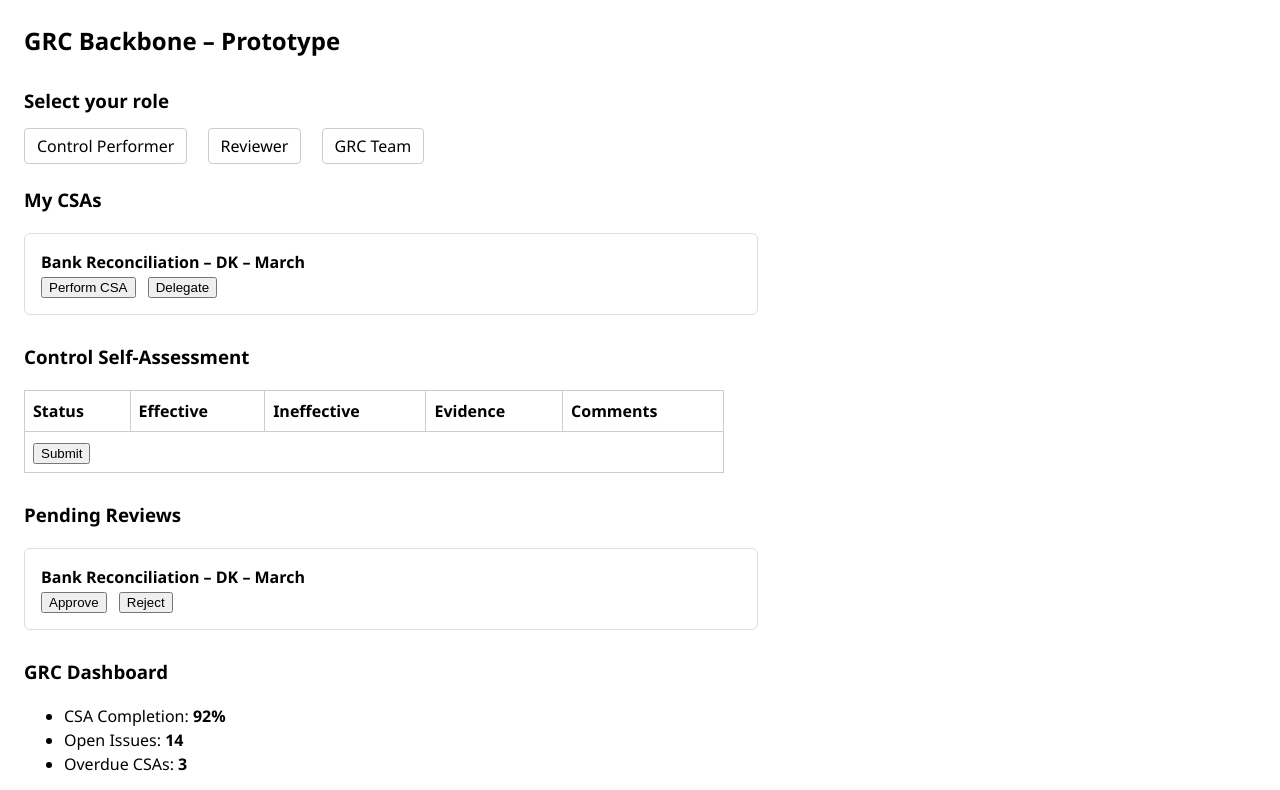
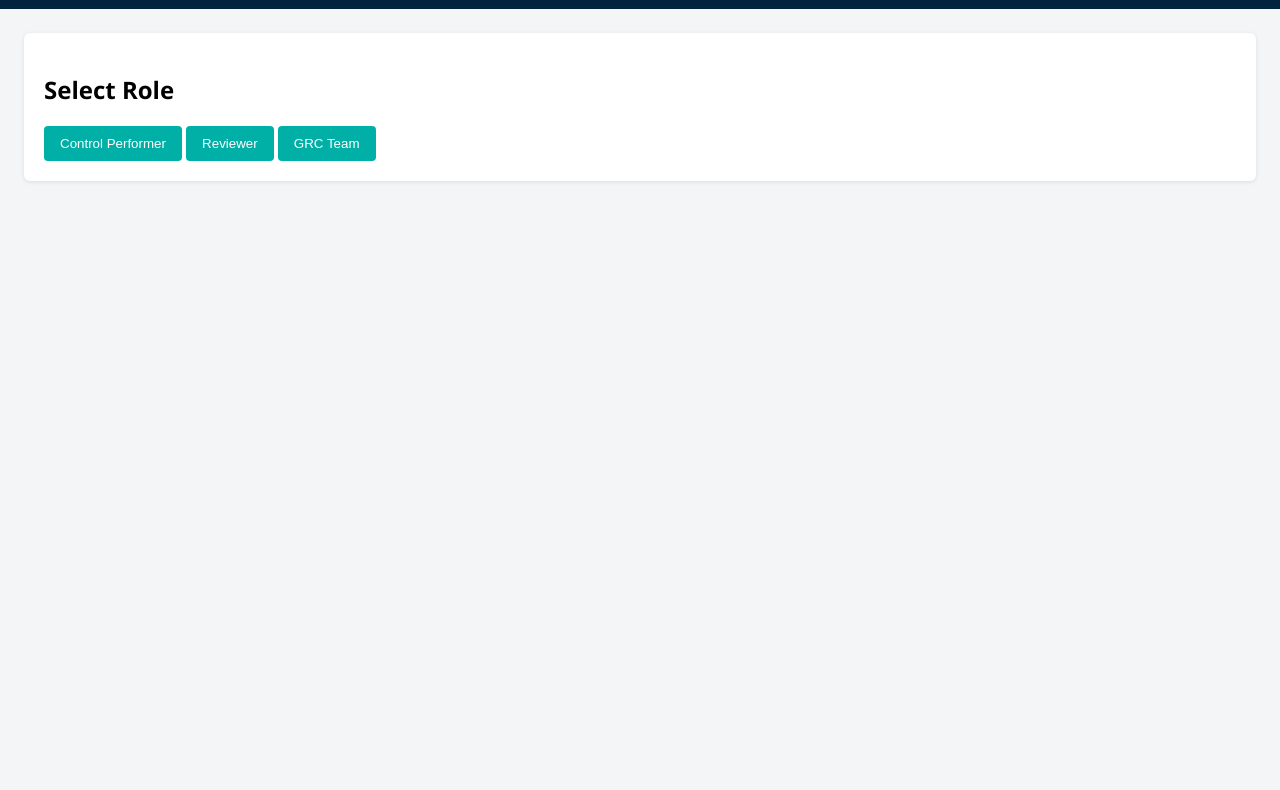
Before and after one commit to jwo011/index.html, a plain HTML site: page index.html in a window 1280 px wide. Shown: the part 109-899 px from the top of the page. After the commit the page ends 800 px from the top, so only its background shows below. Drawn offline with Linux system fonts and the light colour scheme.

Commit message:
Revise index.html for GRC Backbone prototype

```diff
--- a/index.html
+++ b/index.html
@@ -2,115 +2,121 @@
 <html lang="en">
 <head>
 <meta charset="UTF-8" />
-  <title>GRC Platform – Clickable Prototype</title>
+<title>GRC Backbone – Clickable Prototype</title>
+
 <style>
-    body {
-      font-family: Segoe UI, Arial, sans-serif;
-      margin: 24px;
-      line-height: 1.5;
+  body { font-family: "Segoe UI", Arial, sans-serif; margin: 0; background: #f3f5f7; }
+  header { background: #00243d; color: white; padding: 16px; }
+  nav button {
+    margin-right: 8px; padding: 8px 14px;
+    border: none; background: #005ead; color: white;
+    cursor: pointer; border-radius: 4px;
   }
-    h1, h2, h3 {
-      margin-top: 1.5em;
+  .container { padding: 24px; }
+  .card {
+    background: white; padding: 20px; margin-bottom: 16px;
+    border-radius: 6px; box-shadow: 0 1px 4px rgba(0,0,0,0.1);
   }
-    .roles span {
-      margin-right: 16px;
-      padding: 6px 12px;
-      border: 1px solid #ccc;
-      border-radius: 4px;
-      cursor: pointer;
-    }
-    table {
-      border-collapse: collapse;
-      margin-top: 12px;
-      width: 100%;
-      max-width: 700px;
-    }
-    table th, table td {
-      border: 1px solid #ccc;
-      padding: 8px;
-      text-align: left;
-    }
-    .actions button {
-      margin-right: 8px;
-    }
-    ul {
-      margin-top: 8px;
-    }
-    .card {
-      border: 1px solid #ddd;
-      border-radius: 6px;
-      padding: 16px;
-      margin: 12px 0;
-      max-width: 700px;
-    }
+  .hidden { display: none; }
+  .cta { background: #00b0a6; color: white; padding: 10px 16px; border: none; border-radius: 4px; }
+  .warn { background: #ffb000; }
+  .danger { background: #d83b01; color: white; }
+  label { margin-top: 12px; display: block; font-weight: 600; }
+  textarea, select { width: 100%; margin-top: 6px; padding: 6px; }
 </style>
 </head>
+
 <body>
 
-  <h1>GRC Platform – Clickable Prototype</h1>
+<header>
+  <h1>GRC Backbone – Clickable UX Prototype</h1>
+  <nav id="nav"></nav>
+</header>
 
-  <h2>GRC Backbone – Prototype</h2>
+<div class="container">
 
-  <h3>Select your role</h3>
-  <div class="roles">
-    <span>Control Performer</span>
-    <span>Reviewer</span>
-    <span>GRC Team</span>
+<!-- ROLE SELECT -->
+<div id="roleSelect" class="card">
+  <h2>Select Role</h2>
+  <button class="cta" onclick="UIController.loadRole('performer')">Control Performer</button>
+  <button class="cta" onclick="UIController.loadRole('reviewer')">Reviewer</button>
+  <button class="cta" onclick="UIController.loadRole('grc')">GRC Team</button>
 </div>
 
-  <h3>My CSAs</h3>
+<!-- PERFORMER -->
+<div id="performer" class="hidden">
   <div class="card">
-    <strong>Bank Reconciliation – DK – March</strong><br />
-    <div class="actions">
-      <button>Perform CSA</button>
-      <button>Delegate</button>
+    <h2>My CSAs</h2>
+    <p><b>Bank Reconciliation – Denmark – March</b></p>
+    <button class="cta" onclick="UIController.showCSA()">Perform CSA</button>
+    <button class="warn" onclick="WorkflowService.delegate()">Delegate</button>
   </div>
 </div>
 
-  <h3>Control Self‑Assessment</h3>
-  <table>
-    <thead>
-      <tr>
-        <th>Status</th>
-        <th>Effective</th>
-        <th>Ineffective</th>
-        <th>Evidence</th>
-        <th>Comments</th>
-      </tr>
-    </thead>
-    <tbody>
-      <tr>
-        <td colspan="5">
-          <button>Submit</button>
-        </td>
-      </tr>
-    </tbody>
-  </table>
+<!-- CSA -->
+<div id="csa" class="hidden">
+  <div class="card">
+    <h2>Control Self‑Assessment</h2>
 
-  <h3>Pending Reviews</h3>
-  <div class="card">
-    <strong>Bank Reconciliation – DK – March</strong><br />
-    <div class="actions">
-      <button>Approve</button>
-      <button>Reject</button>
+    <label>Result</label>
+    <select id="csaResult">
+      <option>Effective</option>
+      <option>Ineffective</option>
+    </select>
+
+    <label>Evidence</label>
+    <input type="file" />
+
+    <label>Comment</label>
+    <textarea id="csaComment" rows="4"></textarea>
+
+    <br/><br/>
+    <button class="cta" onclick="CSAService.submit()">Submit for review</button>
   </div>
 </div>
 
-  <h3>GRC Dashboard</h3>
-  <ul>
-    <li>CSA Completion: <strong>92%</strong></li>
-    <li>Open Issues: <strong>14</strong></li>
-    <li>Overdue CSAs: <strong>3</strong></li>
-  </ul>
-
-  <h3>Issues</h3>
+<!-- REVIEWER -->
+<div id="reviewer" class="hidden">
   <div class="card">
-    <strong>Audit Finding – Access Management</strong><br />
-    <div class="actions">
-      <button>Assign</button>
-      <button>Update</button>
+    <h2>Pending Reviews</h2>
+    <p><b>Bank Reconciliation – Denmark – March</b></p>
+    <button class="cta" onclick="WorkflowService.approve()">Approve</button>
+    <button class="danger" onclick="WorkflowService.reject()">Reject</button>
   </div>
 </div>
 
-</body>
-</html>
+<!-- GRC -->
+<div id="grc" class="hidden">
+  <div class="card">
+    <h2>GRC Dashboard</h2>
+    <ul>
+      <li>CSA completion: 92%</li>
+      <li>Open issues: 14</li>
+      <li>Overdue CSAs: 3</li>
+    </ul>
+  </div>
+
+  <div class="card">
+    <h2>Audit Trail</h2>
+    <div id="auditLog"></div>
+  </div>
+</div>
+
+</div>
+
+<script>
+/* ===========================
+   STATE STORE (mock DB)
+   =========================== */
+const StateStore = {
+  currentRole: null,
+  csa: { status: "DRAFT", result: "", comment: "" },
+  audit: []
+};
+
+/* ===========================
+   AUDIT SERVICE
+   =========================== */
+const AuditService = {
+  log(event) {
+    StateStore.audit.push(event);
```
Lines whose indentation alone changed are shown as unchanged.
